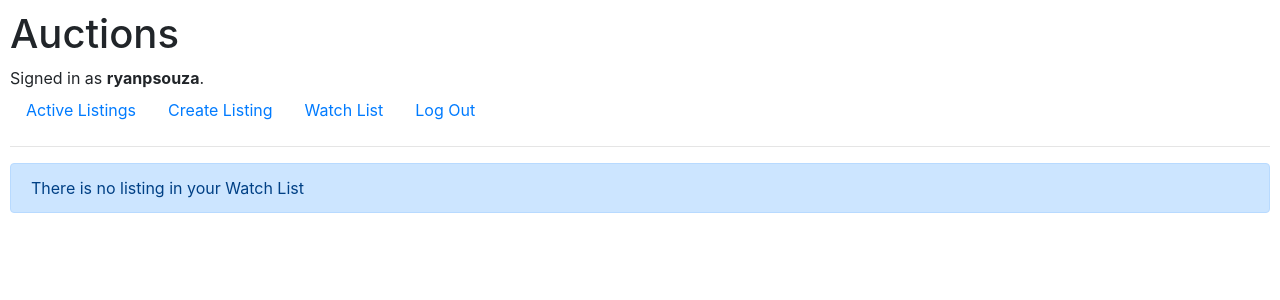
After one commit to ryanpsouzaa/project-two, a Django app: page /watchlist/ in a window 1280 px wide. The commit adds this page. Shown: the top 300 px of the page. Run offline with Django 3.2, Linux system fonts and the light colour scheme; a user stored in the database is signed in; data comes from the database, SQL or seed files in the repository; both versions use the stored data as it was after the commit; some libraries are stand-ins or nearby versions.

Commit message:
WIP: user page with personal and listings informations

```diff
--- a/commerce/auctions/models.py
+++ b/commerce/auctions/models.py
@@ -4,6 +4,7 @@ from django.db import models
 
 class User(AbstractUser):
     watch_list = models.ManyToManyField('Listing', blank=True, related_name="watchlisted_by")
+    listings_won = models.ManyToManyField('Listing', blank=True, related_name="user_winner")
 
 
 class Listing(models.Model):
--- a/commerce/auctions/templates/auctions/layout.html
+++ b/commerce/auctions/templates/auctions/layout.html
@@ -21,10 +21,16 @@
                 <a class="nav-link" href="{% url 'index' %}">Active Listings</a>
             </li>
 
-            <li>
+
+            {% if user.is_authenticated %}
+                <li>
                 <a class="nav-link" href="{% url 'create_announce' %}">Create Listing</a>
-            </li>
-            {% if user.is_authenticated %}
+                </li>
+
+                <li>
+                <a class="nav-link" href="{% url 'get_watchlist' %}">Watch List</a>
+                </li>
+
                 <li class="nav-item">
                     <a class="nav-link" href="{% url 'logout' %}">Log Out</a>
                 </li>
--- /dev/null
+++ b/commerce/auctions/templates/auctions/watchlist-details.html
@@ -0,0 +1,25 @@
+{% extends 'auctions/layout.html' %}
+
+{% block body %}
+
+    {% if message %}
+        <div class="alert alert-primary" role="alert">
+            {{ message }}
+        </div>
+
+    {% else %}
+        <h2>Your Watch List</h2>
+        <ul>
+            {% for listing in watchlist %}
+                {% if listing.active %}
+                    <li>
+                        <a href="{% url 'get_announce' listing.id %}">{{ listing }}</a>
+                    </li>
+
+                {% endif %}
+
+            {% endfor %}
+        </ul>
+
+    {% endif %}
+{% endblock %}
--- a/commerce/auctions/urls.py
+++ b/commerce/auctions/urls.py
@@ -11,4 +11,8 @@ urlpatterns = [
     path("/announce?a=<int:listing_id>", views.get_announce, name="get_announce"),
     path("bid/<int:listing_id>", views.insert_bid, name="add_bid"),
     path("comment/<int:listing_id>", views.insert_comment, name="add_comment"),
+    path("watchlist/", views.get_watchlist, name="get_watchlist"),
+    path("announce/w=<int:listing_id>", views.add_watchlist, name="add_watchlist"),
+    path("announce/wr=<int:listing_id>", views.remove_watchlist, name="remove_watchlist"),
+    path("announce/r=<int:listing_id>", views.remove_listing_active, name="remove_listing")
 ]
--- a/commerce/auctions/views.py
+++ b/commerce/auctions/views.py
@@ -57,7 +57,7 @@ def login_view(request):
     else:
         return render(request, "auctions/login.html")
 
-
+@login_required()
 def logout_view(request):
     logout(request)
     return HttpResponseRedirect(reverse("index"))
@@ -90,7 +90,7 @@ def register(request):
         return render(request, "auctions/register.html")
 
 
-@login_required
+@login_required()
 def create_announce(request):
     if request.method == "POST":
         form = ListingForm(request.POST)
@@ -136,6 +136,7 @@ def get_announce(request, listing_id):
     else:
         return redirect("login")
 
+@login_required()
 def insert_bid(request, listing_id):
     if not request.user.is_authenticated:
         return redirect("login")
@@ -164,7 +165,7 @@ def insert_bid(request, listing_id):
         else:
             return redirect("get_announce", listing_id=listing_id)
 
-
+@login_required()
 def insert_comment(request, listing_id):
     listing = Listing.objects.get(pk=listing_id)
     if not request.user.is_authenticated:
@@ -190,3 +191,58 @@ def get_context_listing(listing, extra_content=None):
     if extra_content:
         context.update(extra_content)
     return context
+
+def get_watchlist(request):
+    if request.user.watch_list.filter(active=True).exists():
+        return render(request, "auctions/watchlist-details.html", {
+            "watchlist" : request.user.watch_list.all()
+        })
+    else:
+        return render(request, "auctions/watchlist-details.html", {
+            "message" : "There is no listing in your Watch List"
+        })
+
+@login_required()
+def add_watchlist(request, listing_id):
+    listing = Listing.objects.get(pk=listing_id)
+    user = request.user
+    user.watch_list.add(listing)
+    return render(request, "auctions/announce-details.html", get_context_listing(listing,{
+        "notification" : "Listing added to your Watch List"
+    }))
+
+@login_required()
+def remove_watchlist(request, listing_id):
+    listing = Listing.objects.get(pk=listing_id)
+    user = request.user
+    user.watch_list.remove(listing)
+    return render(request, "auctions/announce-details.html", get_context_listing(listing, {
+        "notification" : "Listing removed to Watch List"
+    }))
+
+#todo:Adicionar lógica de remover listing do watchlist
+#todo: filtrar para que apareca somente listings active no html
+@login_required()
+def remove_listing_active(request, listing_id):
+    listing = Listing.objects.get(pk=listing_id)
+    if not listing.active:
+        return render(request, "auctions/user-page.html", {
+            "error" : f"Listing {listing.title} is already inactive"
+        })
+    if listing.bids.exists() > 0:
+        bid_winner = listing.bids.order_by("-value").first()
+
+        user_won = bid_winner.user
+        user_won.listings_won.add(listing)
+
+        notification = f"{listing.title} Removed, buyed for {bid_winner.user.username}"
+    else:
+        notification = f"{listing.title} Removed"
+
+    listing.active = False
+    listing.save()
+    return render(request, "auctions/user-page.html", {
+        "notification" : notification
+    })
+
+#todo: user page com informacoes sobre o perfil listings anunciadas e listings compradas
```
Also changed, not shown: commerce/auctions/templates/auctions/announce-details.html (+12 -0 lines), commerce/auctions/templates/auctions/user-page.html (added, +25 -0 lines), commerce/auctions/migrations/0005_user_listings_won.py (added), commerce/db.sqlite3.
